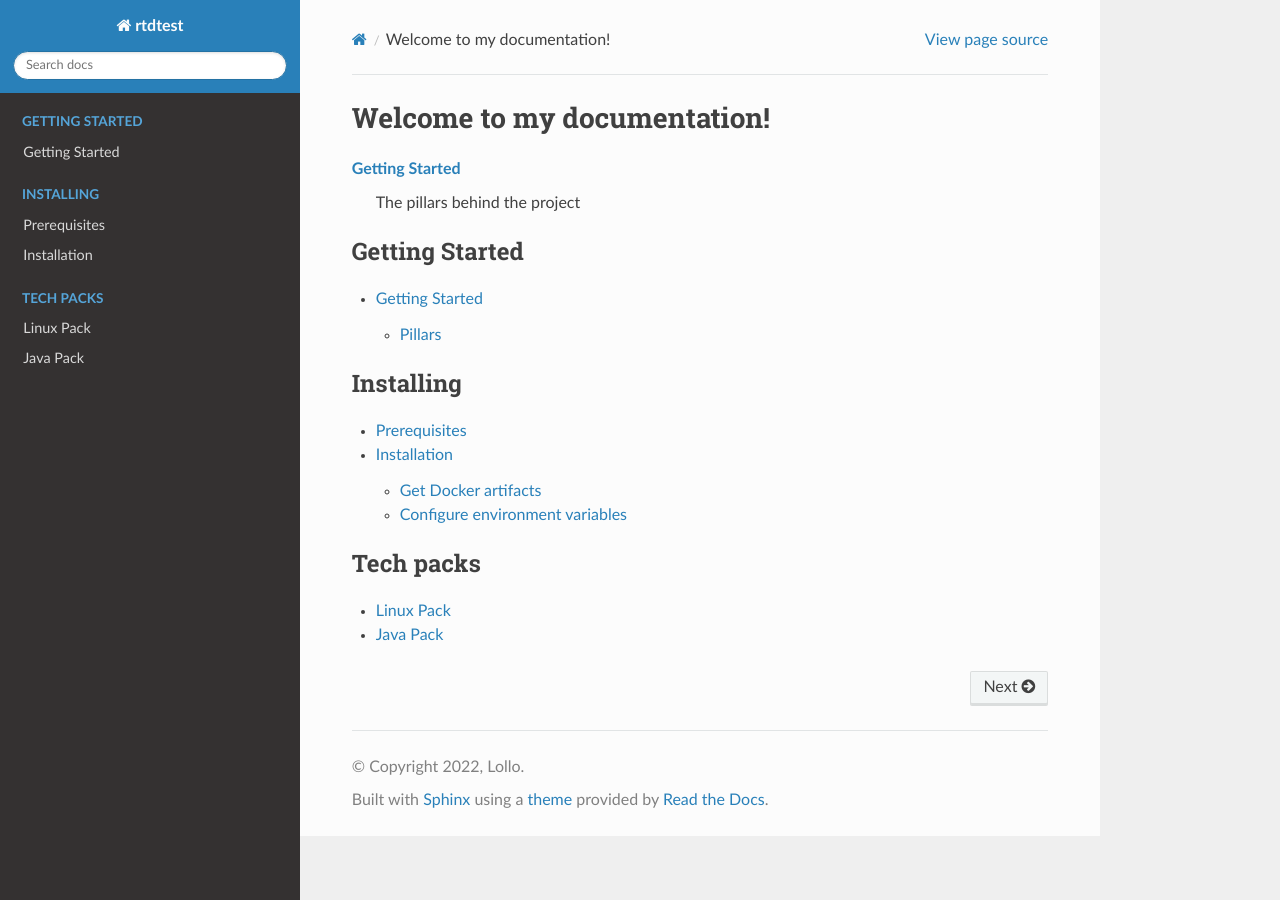
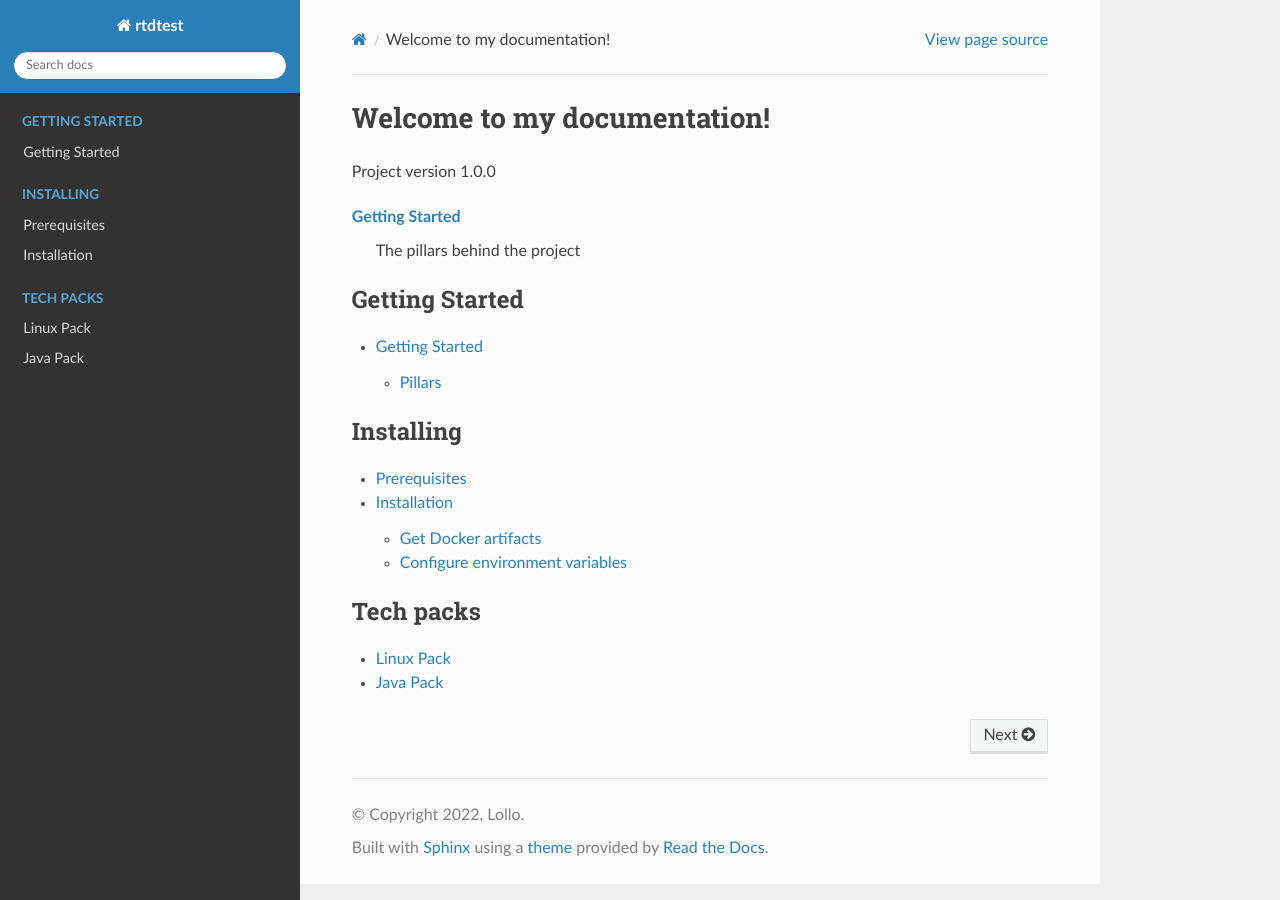
Before and after one commit to lucacavazzana/rtdtest, a Sphinx documentation site: the page built from docs/index.rst, in a window 1280 px wide. Built offline with Sphinx 7.4.7 and the Read the Docs theme 2.0.0, drawn with Linux system fonts in a browser that asks for light colours.

Commit message:
v1.0.0.0

```diff
--- a/docs/index.rst
+++ b/docs/index.rst
@@ -5,6 +5,8 @@
 
 Welcome to my documentation!
 ============================
+
+Project version 1.0.0
 
 :doc:`Getting Started <getting-started>`
     The pillars behind the project
```
